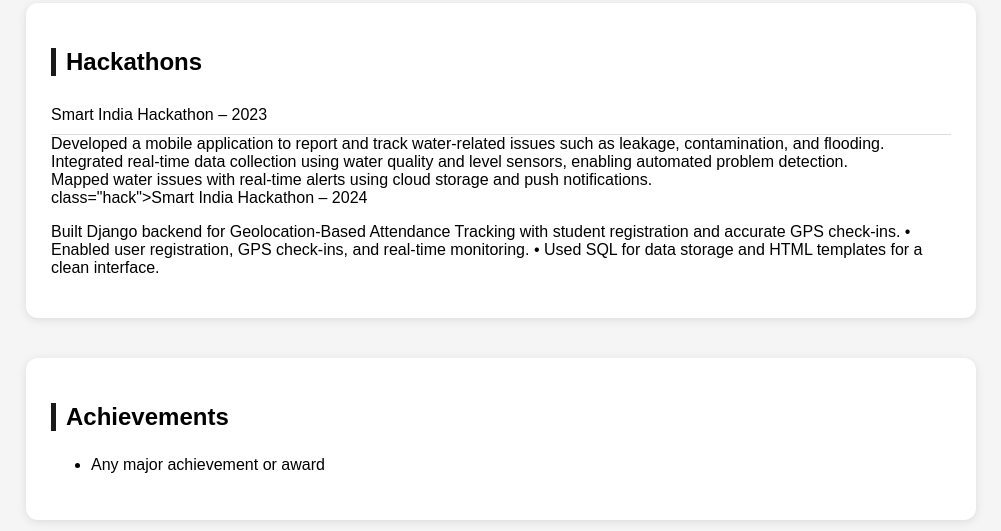
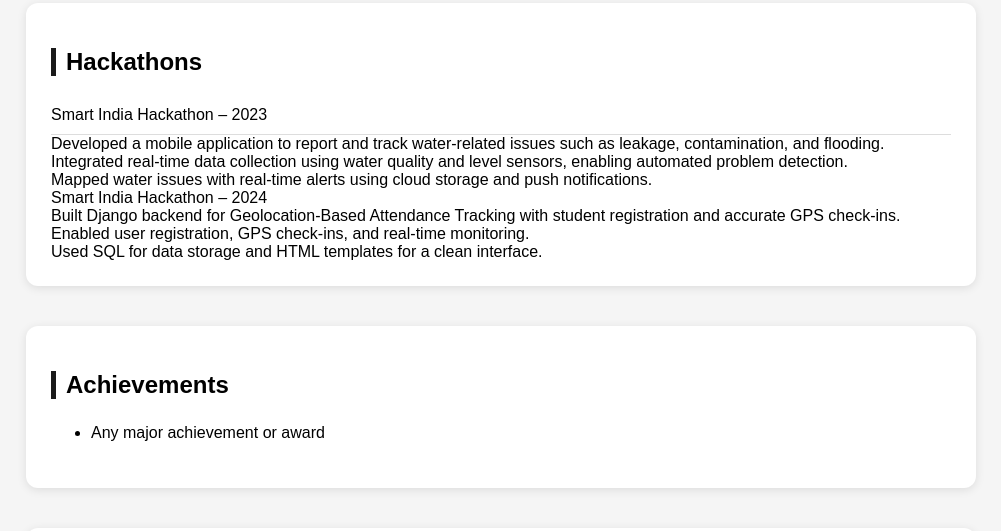
Before and after one commit to lokeshkrishana/Portfolio-, a plain HTML site: page index.html in a window 1280 px wide. Shown: the part 1730-2261 px from the top of the page, without its empty margins (139-1140 px from the left). Drawn offline with Linux system fonts and the light colour scheme.

Commit message:
Update index.html

```diff
--- a/index.html
+++ b/index.html
@@ -72,10 +72,11 @@ incredible growth journey and I will be able to add value to the organization.</
     <div>Developed a mobile application to report and track water-related issues such as leakage, contamination, and flooding.</div>
     <div>Integrated real-time data collection using water quality and level sensors, enabling automated problem detection.</div>
     <div>Mapped water issues with real-time alerts using cloud storage and push notifications.</div>
-    <div> class="hack">Smart India Hackathon – 2024</div>
-    <p>Built Django backend for Geolocation-Based Attendance Tracking with student registration and accurate GPS check-ins.
-• Enabled user registration, GPS check-ins, and real-time monitoring.
-• Used SQL for data storage and HTML templates for a clean interface.</p>
+
+    <div>Smart India Hackathon – 2024</div>
+    <div>Built Django backend for Geolocation-Based Attendance Tracking with student registration and accurate GPS check-ins.</div>
+    <div>Enabled user registration, GPS check-ins, and real-time monitoring.</div>
+    <div>Used SQL for data storage and HTML templates for a clean interface.</div>
 
 
 </section>
```
